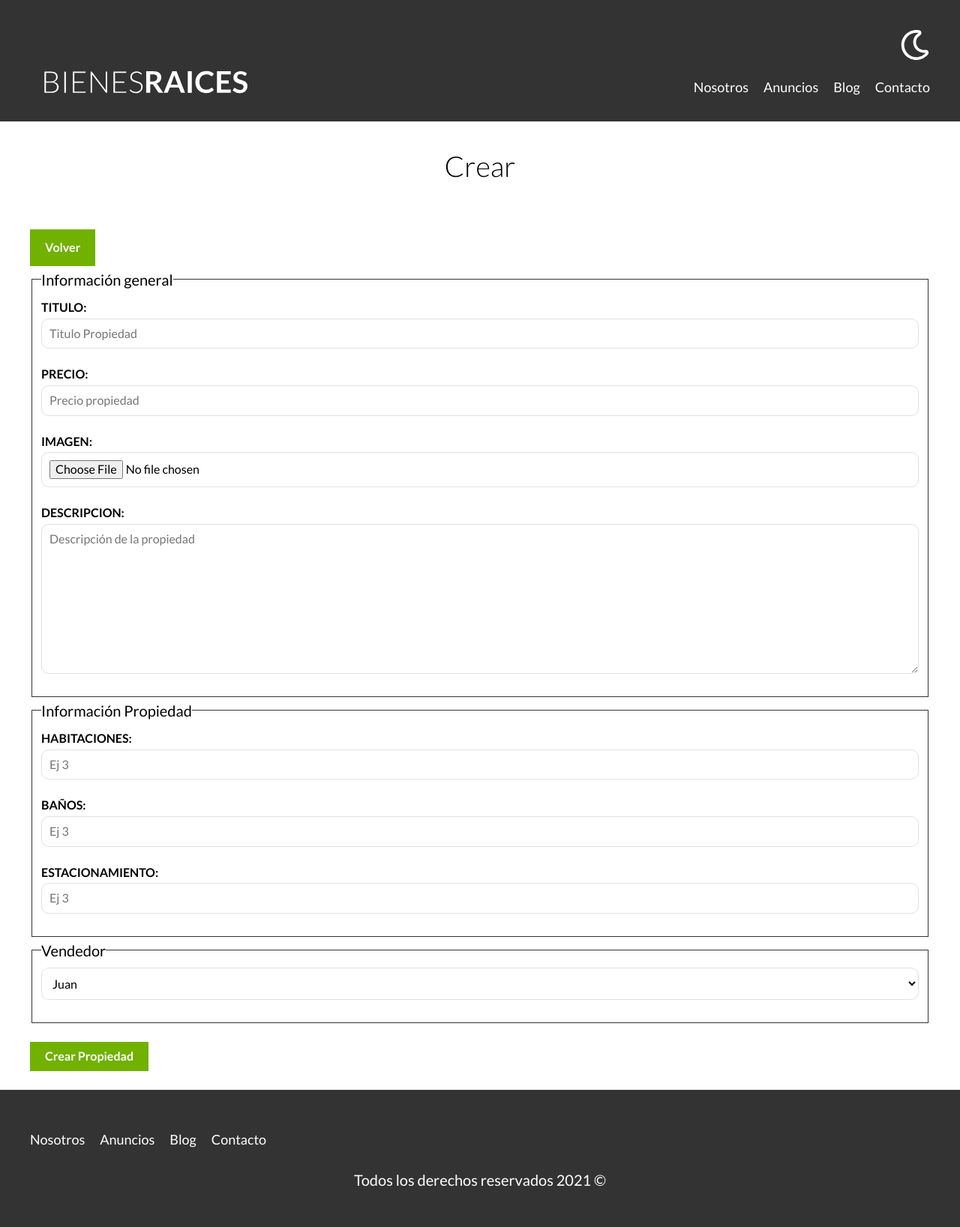
After one commit to jlmonar17/bienes_raices, a PHP site: page /admin/propiedades/crear.php in a window 1280 px wide. The commit adds this page. Shown: the whole page at 75% size. Run offline with PHP 8.4, Linux system fonts and the light colour scheme; style sheets or scripts are compiled from the project's sources; some libraries are stand-ins or nearby versions.

Commit message:
Corregidas rutas de build con php. Agrego páginas iniciales para el crud de propiedades y formulario para Crear propiedad.

```diff
--- /dev/null
+++ b/admin/propiedades/crear.php
@@ -0,0 +1,56 @@
+<?php
+require "../../includes/funciones.php";
+incluirTemplate("header", false, "../../");
+?>
+
+<main class="contenedor seccion">
+    <h1>Crear</h1>
+
+    <a href="../index.php" class="boton boton-verde">Volver</a>
+
+    <form class="formulario">
+        <fieldset>
+            <legend>Información general</legend>
+
+            <label for="titulo">Titulo:</label>
+            <input type="text" id="titulo" placeholder="Titulo Propiedad">
+
+            <label for="precio">Precio:</label>
+            <input type="number" id="precio" placeholder="Precio propiedad">
+
+            <label for="imagen">Imagen:</label>
+            <input type="file" id="imagen" accept="image/jpeg, image/png">
+
+            <label for="descripcion">Descripcion:</label>
+            <textarea id="descripcion" placeholder="Descripción de la propiedad"></textarea>
+        </fieldset>
+
+        <fieldset>
+            <legend>Información Propiedad</legend>
+
+            <label for="habitaciones">Habitaciones:</label>
+            <input id="habitaciones" type="number" min="1" max="9" placeholder="Ej 3">
+
+            <label for="banios">Baños:</label>
+            <input id="banios" type="number" min="1" max="9" placeholder="Ej 3">
+
+            <label for="estacionamiento">Estacionamiento:</label>
+            <input id="estacionamiento" type="number" min="1" max="9" placeholder="Ej 3">
+        </fieldset>
+
+        <fieldset>
+            <legend>Vendedor</legend>
+
+            <select>
+                <option value="1">Juan</option>
+                <option value="2">Carlos</option>
+            </select>
+        </fieldset>
+
+        <input type="submit" value="Crear Propiedad" class="boton boton-verde">
+    </form>
+</main>
+
+<?php
+incluirTemplate("footer", false, "../../");
+?>
--- a/includes/funciones.php
+++ b/includes/funciones.php
@@ -1,7 +1,7 @@
 <?php
 require "app.php";
 
-function incluirTemplate(string $nombre, bool $inicio = false)
+function incluirTemplate(string $nombre, bool $inicio = false, string $rutaBuild = "")
 {
     include TEMPLATES_URL . "/${nombre}.php";
 }
--- a/includes/templates/footer.php
+++ b/includes/templates/footer.php
@@ -11,7 +11,7 @@
 	<p class="copyright">Todos los derechos reservados <?php echo date("Y") ?> &copy;</p>
 </footer>
 
-<script src="build/js/bundle.min.js"></script>
+<script src="<?php echo $rutaBuild ?>build/js/bundle.min.js"></script>
 </body>
 
 </html>
--- a/includes/templates/header.php
+++ b/includes/templates/header.php
@@ -6,7 +6,7 @@
 	<meta name="viewport" content="width=device-width" />
 	<title>Bienes Raíces</title>
 
-	<link rel="stylesheet" href="build/css/app.css" />
+	<link rel="stylesheet" href="<?php echo $rutaBuild ?>build/css/app.css" />
 </head>
 
 <body>
@@ -14,15 +14,15 @@
 		<div class="contenedor contenido-header">
 			<div class="barra">
 				<a class="logo" href="index.php">
-					<img src="build/img/logo.svg" alt="logo imagen" />
+					<img src="<?php echo $rutaBuild ?>build/img/logo.svg" alt="logo imagen" />
 				</a>
 
 				<div class="mobile-menu">
-					<img src="build/img/barras.svg" alt="imagen barras menu" />
+					<img src="<?php echo $rutaBuild ?>build/img/barras.svg" alt="imagen barras menu" />
 				</div>
 
 				<div class="derecha">
-					<img class="dark-mode-boton" src="build/img/dark-mode.svg" alt="imagen dark mode" />
+					<img class="dark-mode-boton" src="<?php echo $rutaBuild ?>build/img/dark-mode.svg" alt="imagen dark mode" />
 
 					<nav class="navegacion">
 						<a href="nosotros.php">Nosotros</a>
--- a/src/scss/layout/_formularios.scss
+++ b/src/scss/layout/_formularios.scss
@@ -1,4 +1,8 @@
 .formulario {
+    fieldset {
+        border: 1px solid $grisOscuro;
+    }
+
     legend {
         font-size: 2rem;
     }
```
Also changed, not shown: admin/index.php (added, +13 -0 lines), admin/propiedades/actualizar.php (added, +12 -0 lines), admin/propiedades/eliminar.php (added, +12 -0 lines).
